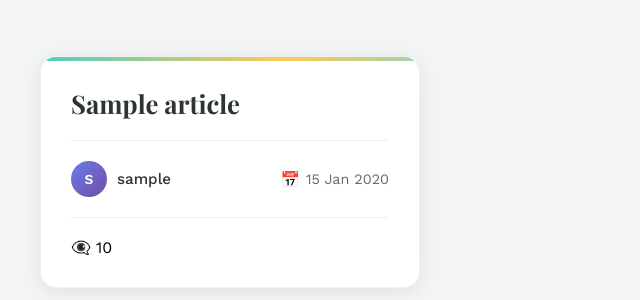
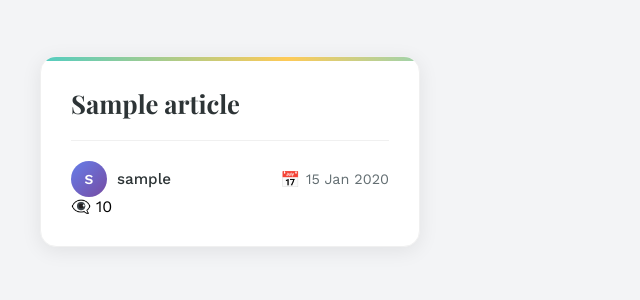
Before and after one commit to alijonovaward/Blog, a Django app: page /articles/ in a window 1280 px wide. Shown: the part 253-553 px from the top of the page, without its empty margins (0-640 px from the left). Run offline with Django 5.2, Linux system fonts and the light colour scheme; tables that the repository leaves empty hold one stand-in row (values such as "Sample post").

Commit message:
koz belgi joyi almashdi

```diff
--- a/templates/articles/article_list.html
+++ b/templates/articles/article_list.html
@@ -244,11 +244,10 @@
                         <span>{{ article.created_at|date:"d M Y" }}</span>
                     </div>
                 </div>
-                <div class="article-meta">
+
                     <div class="article-stats">
                         👁️‍🗨️ {{ article.views_count }}
                     </div>
-                </div>
             </div>
         </li>
         {% endfor %}
```
